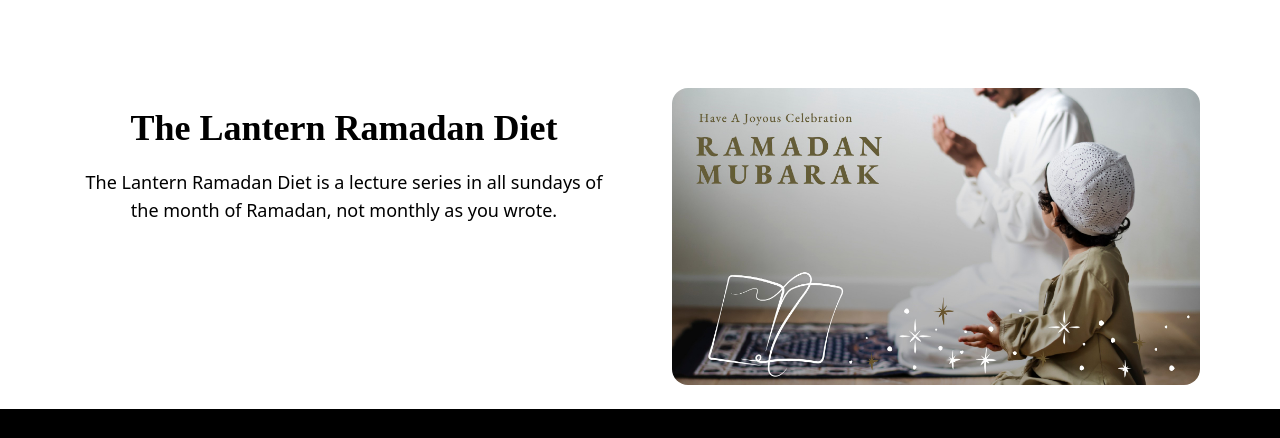
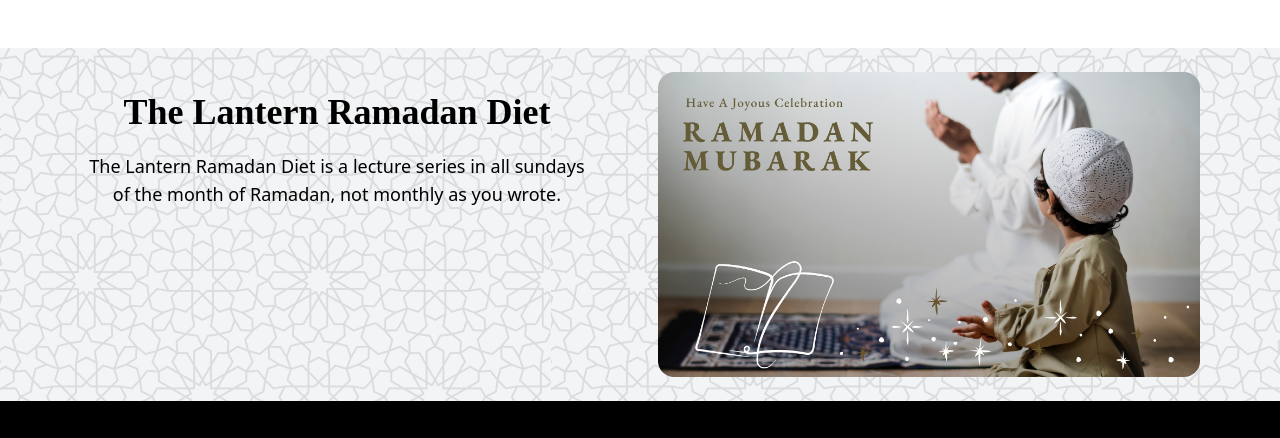
Before and after one commit to stanley-meruo/The-Lantern-Islamic-Foundation, a website: page src/event.html in a window 1280 px wide. Shown: the part 1576-2014 px from the top of the page. Drawn offline with Linux system fonts and the light colour scheme; a web font is replaced by a local one.

Commit message:
All Changes made by abdulwaris

```diff
--- a/src/event.html
+++ b/src/event.html
@@ -211,8 +211,10 @@
           be change in the lantern organisation
         </p>
       </div>
+      </section>
 
-      <div class="md:col-start-2 md:col-end-3">
+      <div class="bg-hero-pattern  bg-gray-100 bg-blend-multiply py-6 px-4 md:flex md:flex-row-reverse md:gap-4 md:px-8 lg:px-12 lg:gap-8 xl:px-20 xl:gap-16">
+        <div class="">
         <img
           src="./images/ramadan-diet.jpg"
           alt="An image here"
@@ -230,6 +232,7 @@
           month of Ramadan, not monthly as you wrote.
         </p>
       </div>
+        </div>
     </section>
     <!--Next Section ends here -->
 
```
Also changed, not shown: src/css/output.css.
